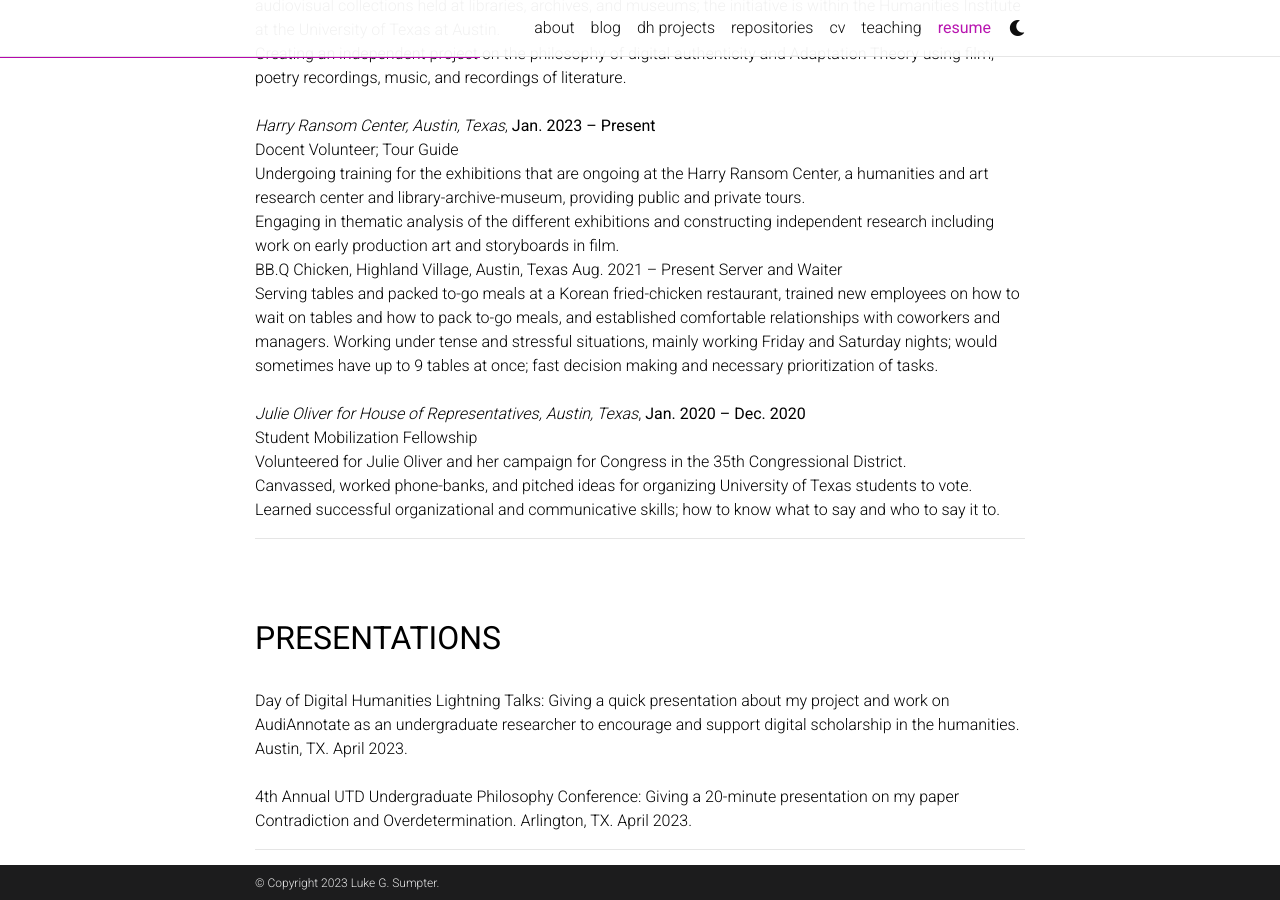
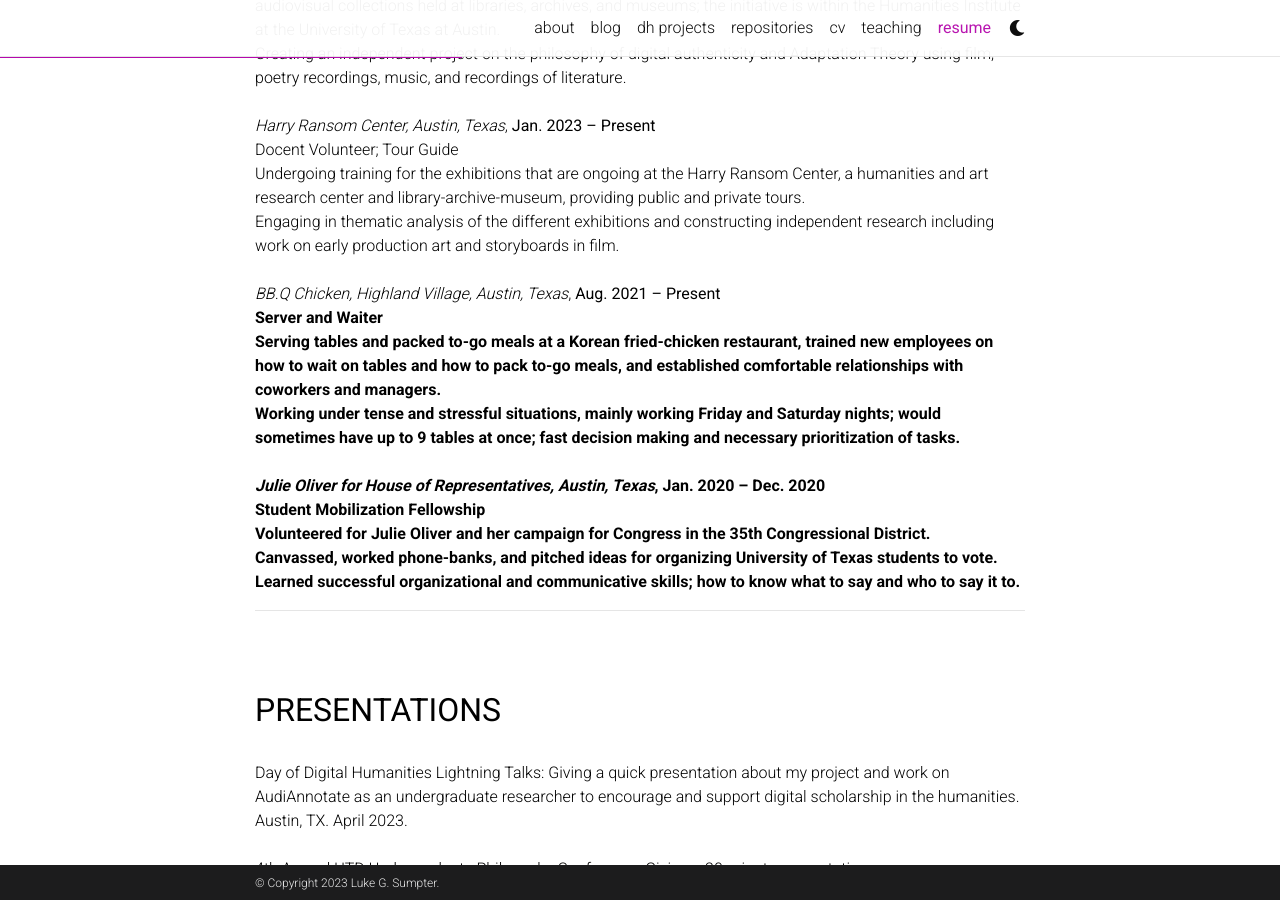
Before and after one commit to lgsump/lgsump.github.io, a Jekyll site: the page built from _pages/test.md, in a window 1280 px wide and 900 px high, scrolled down 698 px. Built offline with Jekyll 4.4.1, drawn with Linux system fonts in a browser that asks for light colours; comment, search, counter and statistics services are not loaded; a style sheet for code colours, icons or effects is not loaded.

Commit message:
Update test.md

```diff
--- a/_pages/test.md
+++ b/_pages/test.md
@@ -40,9 +40,13 @@
 <br>
 Engaging in thematic analysis of the different exhibitions and constructing independent research including work on early production art and storyboards in film.
 <br>
-BB.Q Chicken, Highland Village, Austin, Texas		     	 	  			         Aug. 2021 – Present
+<br>
+<i>BB.Q Chicken, Highland Village, Austin, Texas</i>, <b>Aug. 2021 – Present<b>
+<br>
 Server and Waiter
+<br>
 Serving tables and packed to-go meals at a Korean fried-chicken restaurant, trained new employees on how to wait on tables and how to pack to-go meals, and established comfortable relationships with coworkers and managers.
+  <br>
 Working under tense and stressful situations, mainly working Friday and Saturday nights; would sometimes have up to 9 tables at once; fast decision making and necessary prioritization of tasks.
 <br>
 <br>
```
